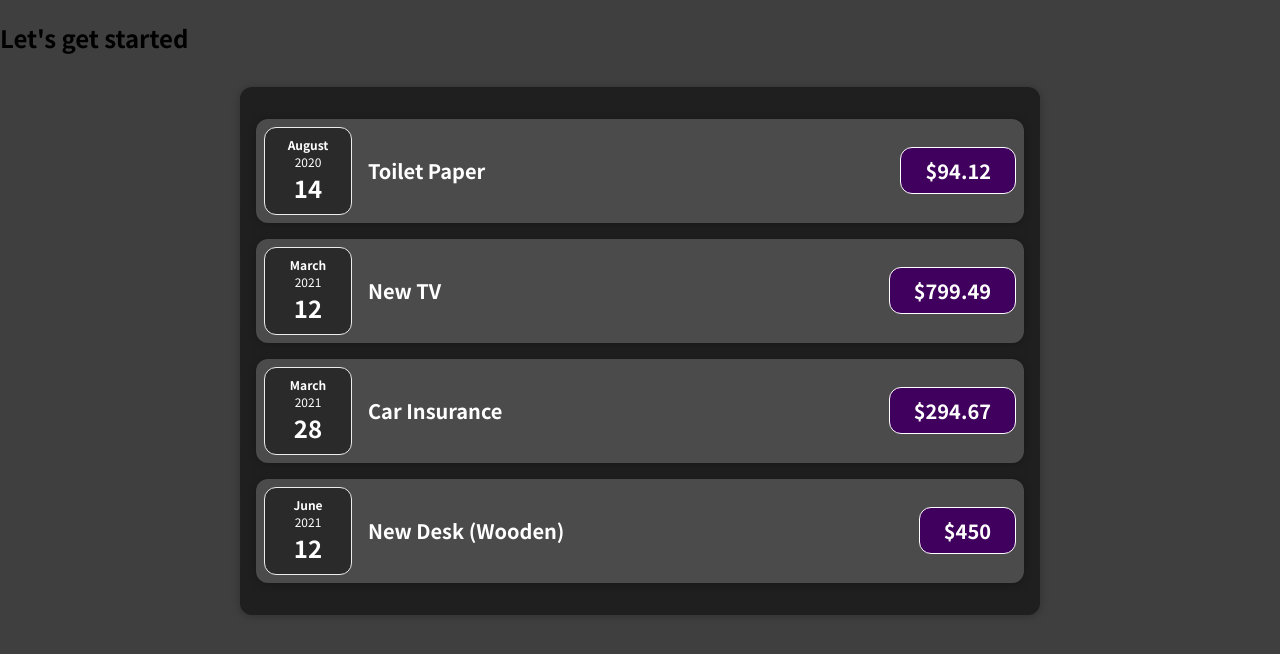
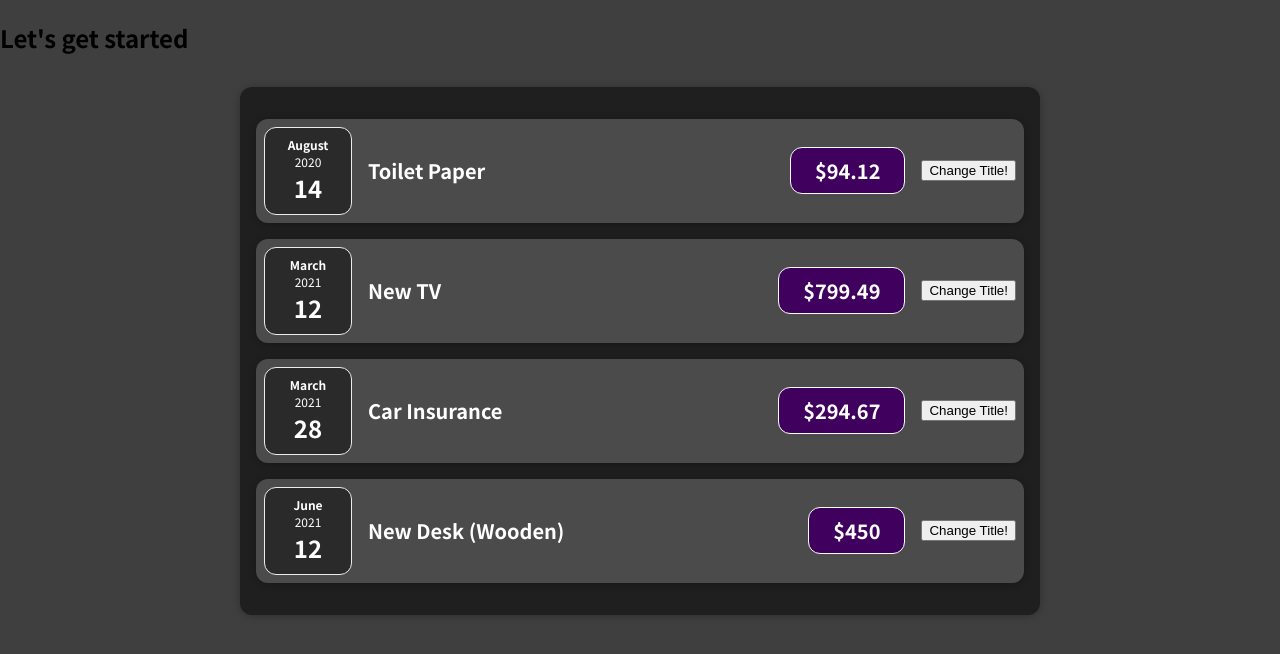
Before and after one commit to kopiHyper/react_course_udemy, a React (Create React App) app: page / in a window 1280 px wide. Shown: the top 654 px of the page. Built offline with nearby package versions, Linux system fonts and the light colour scheme.

Commit message:
Added a dummy button to work with

```diff
--- a/src/components/Expenses/ExpenseItem.js
+++ b/src/components/Expenses/ExpenseItem.js
@@ -1,14 +1,21 @@
+import { useState } from "react";
 import "../Expenses/ExpenseItem.css";
 import ExpenseDate from "./ExpenseDate.js";
 import Card from "../UI/Card.js";
 
 const ExpenseItem = (props) => {
+  const [title, setTitle] = useState(props.title);
+
+  function clickHandler() {
+    setTitle("Update");
+  }
   return (
     <Card className="expense-item">
       <ExpenseDate date={props.date} />
       <div className="expense-item__description">
-        <h2>{props.title}</h2>
+        <h2>{title}</h2>
         <div className="expense-item__price">${props.amount}</div>
+        <button onClick={clickHandler}>Change Title!</button>
       </div>
     </Card>
   );
```
